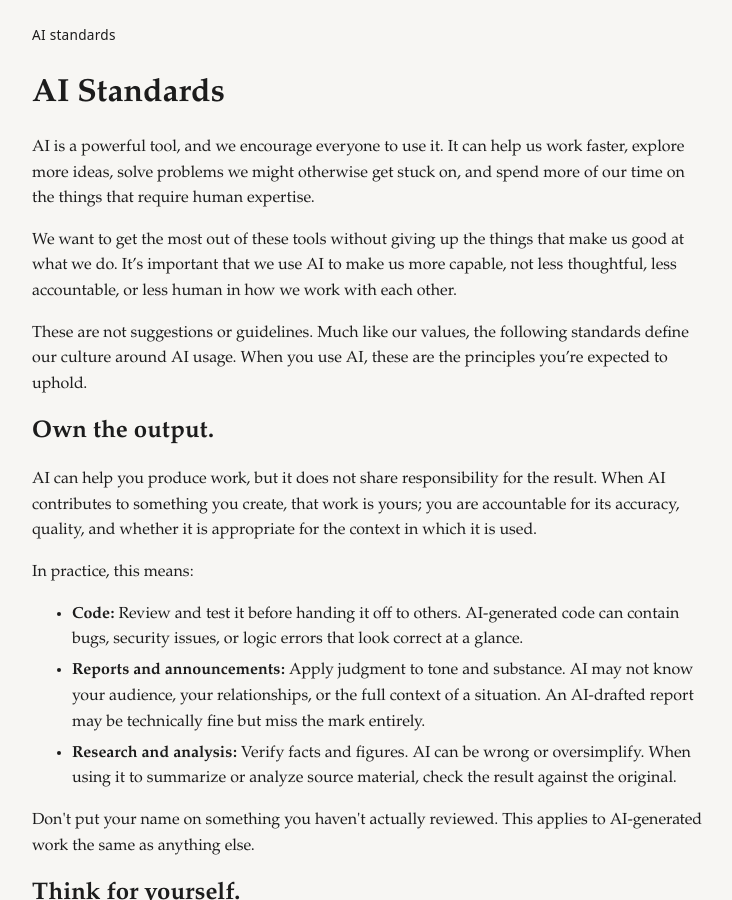
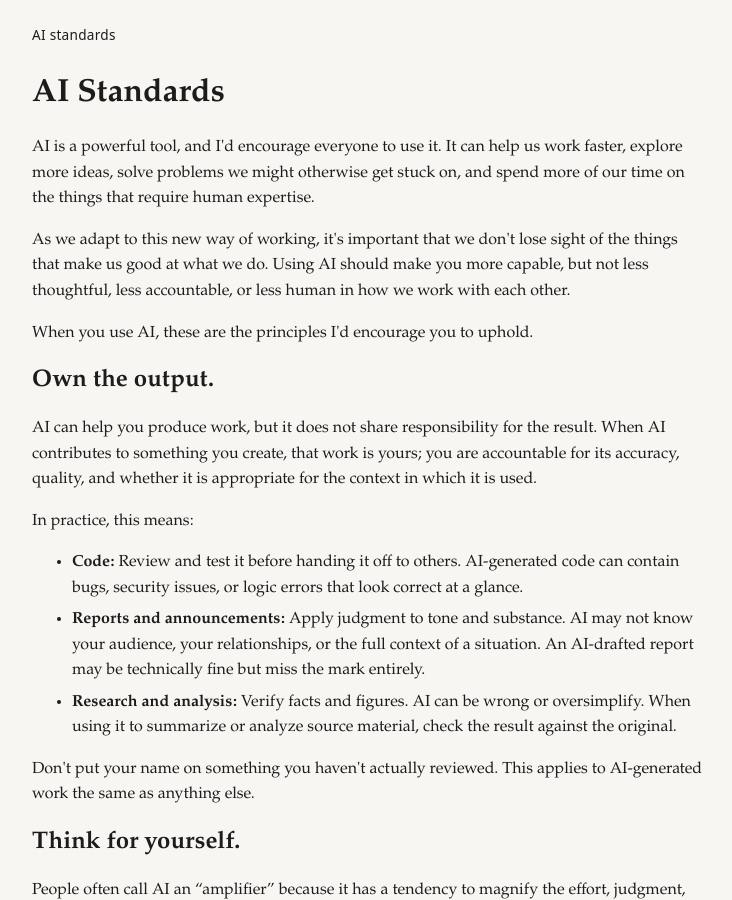
Before and after one commit to CBMasri/ai-standards, a Jekyll site: the page built from standards.md, in a window 1280 px wide and 900 px high. Shown: the whole window, without its empty margins (272-1004 px from the left). Built offline with Jekyll 4.4.1, drawn with Linux system fonts in a browser that asks for light colours.

Commit message:
Rewrite intro

```diff
--- a/standards.md
+++ b/standards.md
@@ -6,11 +6,11 @@ permalink: /
 
 # AI Standards
 
-AI is a powerful tool, and we encourage everyone to use it. It can help us work faster, explore more ideas, solve problems we might otherwise get stuck on, and spend more of our time on the things that require human expertise.
+AI is a powerful tool, and I'd encourage everyone to use it. It can help us work faster, explore more ideas, solve problems we might otherwise get stuck on, and spend more of our time on the things that require human expertise.
 
-We want to get the most out of these tools without giving up the things that make us good at what we do. It’s important that we use AI to make us more capable, not less thoughtful, less accountable, or less human in how we work with each other.
+As we adapt to this new way of working, it's important that we don't lose sight of the things that make us good at what we do. Using AI should make you more capable, but not less thoughtful, less accountable, or less human in how we work with each other.
 
-These are not suggestions or guidelines. Much like our values, the following standards define our culture around AI usage. When you use AI, these are the principles you’re expected to uphold.
+When you use AI, these are the principles I'd encourage you to uphold.
 
 ## Own the output.
 
```
